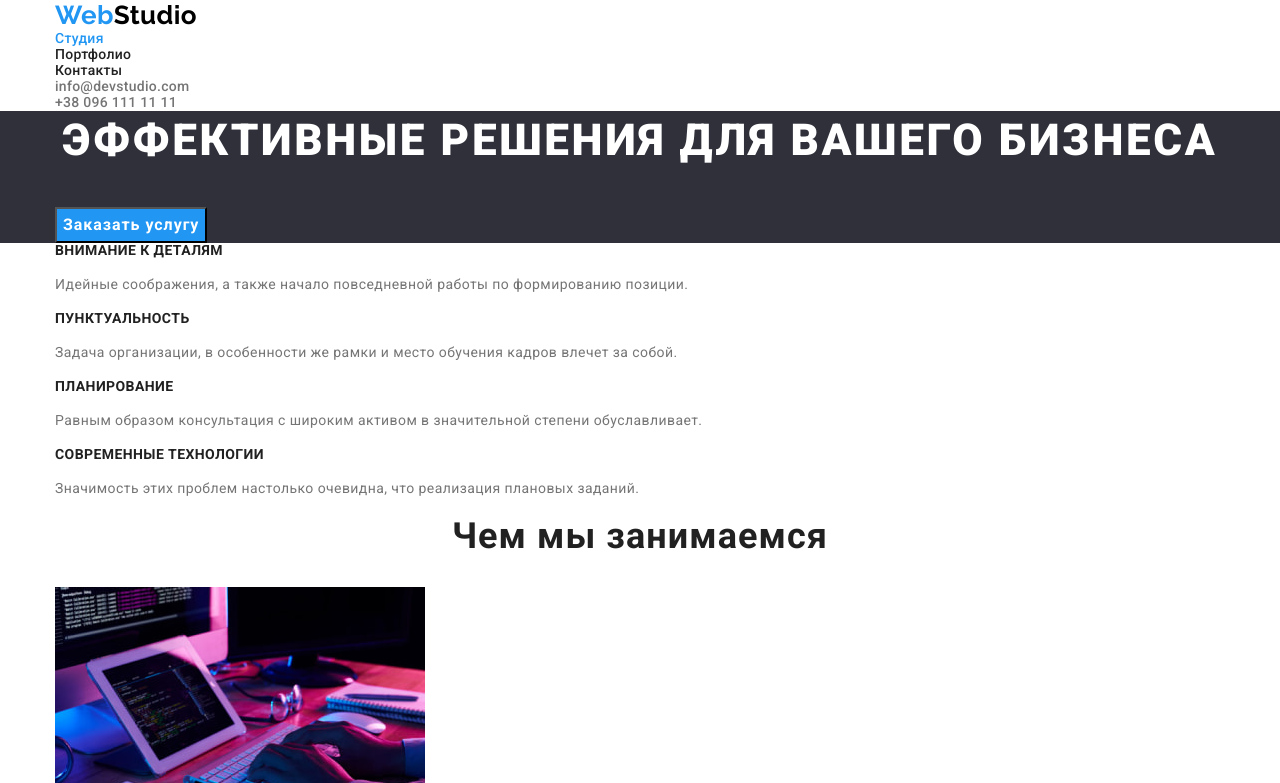
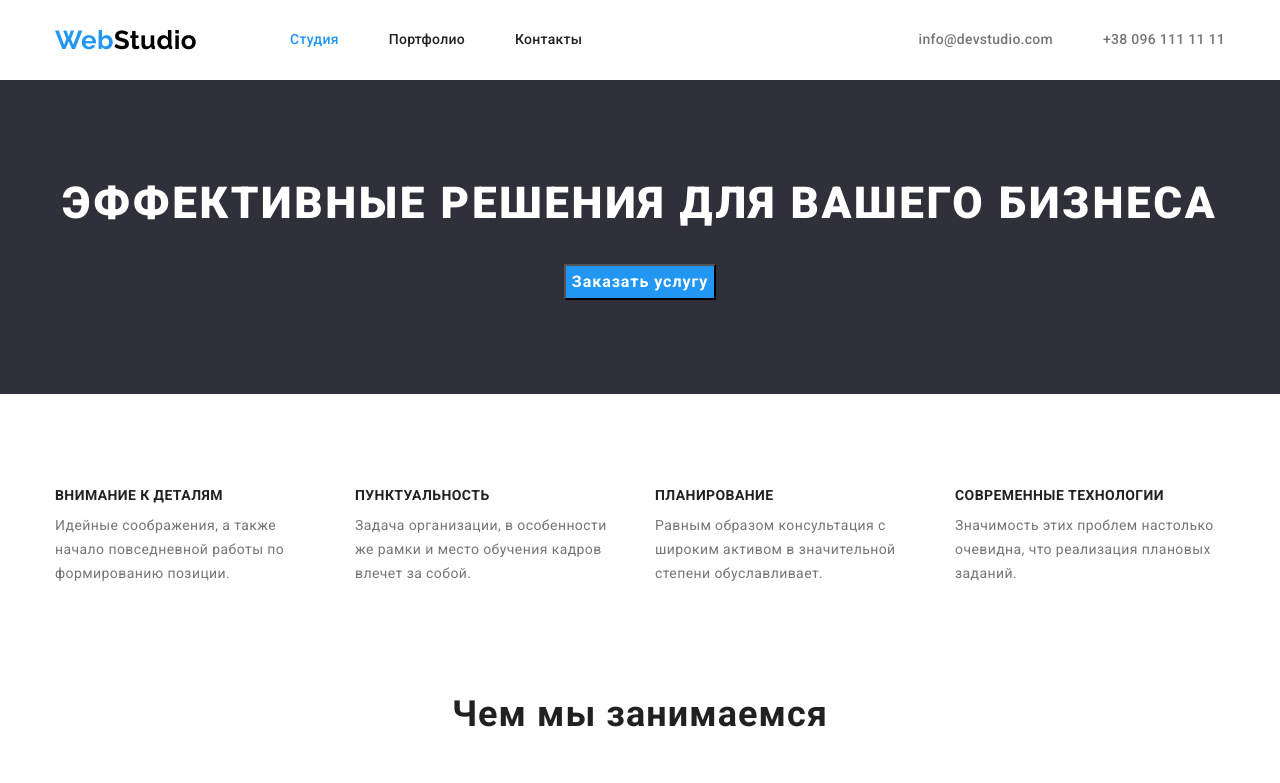
Before and after one commit to YuKcoder/goit-markup-hw-03, a plain HTML site: page index.html in a window 1280 px wide. Shown: the top 783 px of the page. Drawn offline with nearby package versions, Linux system fonts and the light colour scheme.

```diff
--- a/css/style.css
+++ b/css/style.css
@@ -59,6 +59,10 @@
   overflow: hidden;
 }
 
+.section {
+  padding: 94px 0;
+}
+
 .link {
   text-decoration: none;
   color: inherit;
@@ -76,12 +80,23 @@
 }
 
 .title {
+  margin-bottom: 50px;
+
   font-weight: 700;
   font-size: 36px;
   line-height: 1.17;
   text-align: center;
   letter-spacing: 0.03em;
   color: var(--second-color);
+}
+
+.logo {
+  font-family: 'Raleway', sans-serif;
+  font-weight: 700;
+  font-size: 26px;
+  line-height: 1.19;
+  text-decoration: none;
+  color: var(--dark-color);
 }
 
 .hero,
@@ -93,13 +108,14 @@
 
 /* Шапка */
 
-.logo {
-  font-family: 'Raleway', sans-serif;
-  font-weight: 700;
-  font-size: 26px;
-  line-height: 1.19;
-  text-decoration: none;
-  color: var(--dark-color);
+.header-container,
+.header-nav {
+  display: flex;
+  align-items: center;
+}
+
+.logo-header {
+  margin-right: 93px;
 }
 
 .logo-text {
@@ -108,9 +124,25 @@
 
 .header-items,
 .header-contacts {
+  display: flex;
+  align-items: center;
   font-weight: 500;
   line-height: 1.14;
   letter-spacing: 0.02em;
+}
+
+.header-items .item {
+  margin-right: 50px;
+}
+
+.header-items .item:last-child {
+  margin-right: 0;
+}
+
+.header-items .link,
+.header-contacts .link {
+  display: block;
+  padding: 32px 0;
 }
 
 .header-items {
@@ -121,13 +153,25 @@
   color: var(--accent-color);
 }
 
+.header-contacts {
+  margin-left: auto;
+}
+
+.header-contacts .item:not(:last-child) {
+  margin-right: 50px;
+}
+
 /* Герой */
 
+.hero-contants {
+  text-align: center;
+}
+
 .hero-title {
+  margin-bottom: 30px;
   font-weight: 900;
   font-size: 44px;
   line-height: 1.36;
-  text-align: center;
   letter-spacing: 0.06em;
   text-transform: uppercase;
   color: var(--light-text-color);
@@ -152,17 +196,42 @@
 
 /* Наши преимущества */
 
+.advantages {
+  padding-bottom: 0;
+}
+
 .advantages-items {
+  display: flex;
   line-height: 1.71;
 }
 
+.advantages-items .item:not(:last-child) {
+  margin-right: 30px;
+}
+
+.advantages-items .item {
+  min-width: 270px;
+}
+
 .advantage-title {
+  margin-bottom: 10px;
+
   font-weight: 700;
   font-size: 14px;
   line-height: 1.14;
   letter-spacing: 0.03em;
   text-transform: uppercase;
   color: var(--second-color);
+}
+
+/* Чем мы занимаемся */
+
+.services-items {
+  display: flex;
+}
+
+.services-items .item:not(:last-child) {
+  margin-right: 30px;
 }
 
 /* Наша команда */
@@ -172,18 +241,34 @@
 }
 
 .team-items {
+  display: flex;
+
   font-size: 16px;
   line-height: 1.19;
   text-align: center;
 }
 
+.team-items .item:not(:last-child) {
+  margin-right: 30px;
+}
+
+.team-img {
+  margin-bottom: 30px;
+}
+
 .team-member {
+  margin-bottom: 10px;
+
   font-weight: 500;
   font-size: 16px;
   line-height: 1.19;
   text-align: center;
   letter-spacing: 0.03em;
   color: var(--second-color);
+}
+
+.team-text {
+  margin-bottom: 30px;
 }
 
 /* Подвал */
--- a/index.html
+++ b/index.html
@@ -15,50 +15,50 @@
   </head>
   <body>
     <header class="header">
-      <div class="container">
+      <div class="container header-container">
         <nav class="header-nav">
-          <a class="logo" href="./"><span class="logo-text">Web</span>Studio</a>
+          <a class="logo logo-header" href="./"><span class="logo-text">Web</span>Studio</a>
           <ul class="header-items list">
-            <li><a class="link current" href="./">Студия</a></li>
-            <li><a class="link" href="./portfolio.html">Портфолио</a></li>
-            <li><a class="link" href="">Контакты</a></li>
+            <li class="item"><a class="link current" href="./">Студия</a></li>
+            <li class="item"><a class="link" href="./portfolio.html">Портфолио</a></li>
+            <li class="item"><a class="link" href="">Контакты</a></li>
           </ul>
         </nav>
 
         <ul class="header-contacts list">
-          <li><a class="link" href="mailto:info@devstudio.com">info@devstudio.com</a></li>
-          <li><a class="link" href="tel:+380961111111">+38 096 111 11 11</a></li>
+          <li class="item"><a class="link" href="mailto:info@devstudio.com">info@devstudio.com</a></li>
+          <li class="item"><a class="link" href="tel:+380961111111">+38 096 111 11 11</a></li>
         </ul>
       </div>
     </header>
 
     <main>
       <!-- Герой -->
-      <section class="hero">
-        <div class="container">
+      <section class="section hero">
+        <div class="container hero-contants">
           <h1 class="hero-title">Эффективные решения для вашего бизнеса</h1>
           <button class="hero-btn" type="button">Заказать услугу</button>
         </div>
       </section>
 
       <!-- Наши преимущества -->
-      <section class="advantages">
+      <section class="section advantages">
         <div class="container">
           <h2 class="title visually-hidden">Наши преимущества</h2>
           <ul class="advantages-items list">
-            <li>
+            <li class="item">
               <h3 class="advantage-title">Внимание к деталям</h3>
               <p>Идейные соображения, а также начало повседневной работы по формированию позиции.</p>
             </li>
-            <li>
+            <li class="item">
               <h3 class="advantage-title">Пунктуальность</h3>
               <p>Задача организации, в особенности же рамки и место обучения кадров влечет за собой.</p>
             </li>
-            <li>
+            <li class="item">
               <h3 class="advantage-title">Планирование</h3>
               <p>Равным образом консультация с широким активом в значительной степени обуславливает.</p>
             </li>
-            <li>
+            <li class="item">
               <h3 class="advantage-title">Современные технологии</h3>
               <p>Значимость этих проблем настолько очевидна, что реализация плановых заданий.</p>
             </li>
@@ -67,43 +67,43 @@
       </section>
 
       <!-- Чем мы занимаемся -->
-      <section class="services">
+      <section class="section services">
         <div class="container">
           <h2 class="title">Чем мы занимаемся</h2>
           <ul class="services-items list">
-            <li><img src="./images/what_are_we_doing/img_1.jpg" alt="Семантика сайтов" width="370" /></li>
-            <li>
+            <li class="item"><img src="./images/what_are_we_doing/img_1.jpg" alt="Семантика сайтов" width="370" /></li>
+            <li class="item">
               <img src="./images/what_are_we_doing/img_2.jpg" alt="Адаптивная верстка веб-приложений" width="370" />
             </li>
-            <li><img src="./images/what_are_we_doing/img_3.jpg" alt="Подбор цветовой палитры" width="370" /></li>
+            <li class="item"><img src="./images/what_are_we_doing/img_3.jpg" alt="Подбор цветовой палитры" width="370" /></li>
           </ul>
         </div>
       </section>
 
       <!-- Наша команда -->
-      <section class="team">
+      <section class="section team">
         <div class="container">
           <h2 class="title">Наша команда</h2>
           <ul class="team-items list">
-            <li>
+            <li class="item">
               <img class="team-img" src="./images/team/igor_demyanenko.jpg" alt="Игорь Демьяненко" width="270" />
               <h3 class="team-member">Игорь Демьяненко</h3>
-              <p lang="en">Product Designer</p>
+              <p class="team-text" lang="en">Product Designer</p>
             </li>
-            <li>
+            <li class="item">
               <img class="team-img" src="./images/team/olga_repina.jpg" alt="Ольга Репина" width="270" />
               <h3 class="team-member">Ольга Репина</h3>
-              <p lang="en">Frontend Developer</p>
+              <p class="team-text" lang="en">Frontend Developer</p>
             </li>
-            <li>
+            <li class="item">
               <img class="team-img" src="./images/team/nikolay_tarasov.jpg" alt="Николай Тарасов" width="270" />
               <h3 class="team-member">Николай Тарасов</h3>
-              <p lang="en">Marketing</p>
+              <p class="team-text" lang="en">Marketing</p>
             </li>
-            <li>
+            <li class="item">
               <img class="team-img" src="./images/team/mikhail_yermakov.jpg" alt="Михаил Ермаков" width="270" />
               <h3 class="team-member">Михаил Ермаков</h3>
-              <p lang="en">UI Designer</p>
+              <p class="team-text" lang="en">UI Designer</p>
             </li>
           </ul>
         </div>
```
